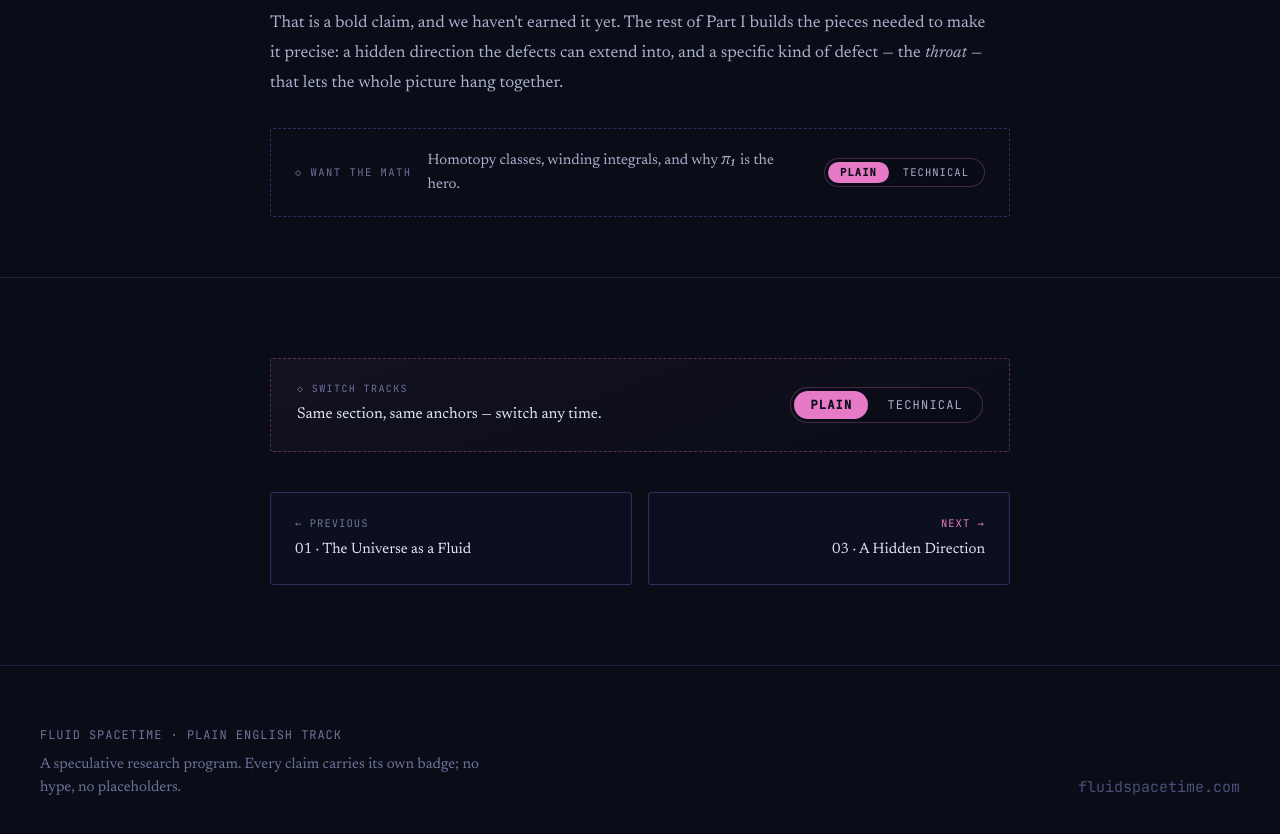
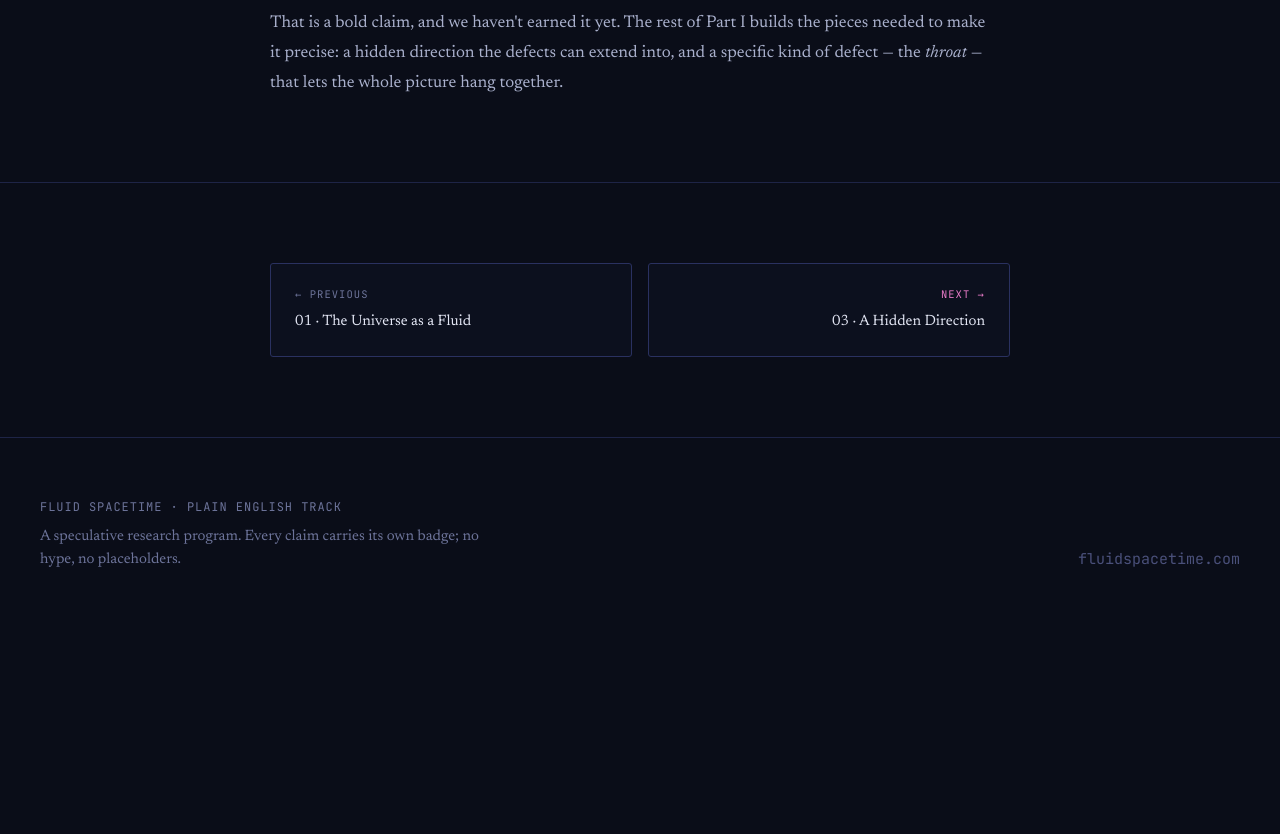
Before and after one commit to trevnorris/fluidspacetime, a React (Vite) app: page /plain/defects in a window 1280 px wide. Shown: the part 3400-4234 px from the top of the page. After the commit the page ends 4051 px from the top, so only its background shows below. Built offline with nearby package versions, Linux system fonts and the light colour scheme.

Commit message:
fix navigation

```diff
--- a/src/components/TopicPage.jsx
+++ b/src/components/TopicPage.jsx
@@ -85,48 +85,9 @@
 
       {children}
 
-      {/* Cross-track bridge + prev/next */}
+      {/* Prev/next */}
       <section style={{ padding: '80px 0', borderTop: '1px solid var(--rule)' }}>
         <div className="fu-wrap-narrow" style={{ maxWidth: 820 }}>
-          {!meta && other && (
-            <div
-              style={{
-                padding: '22px 26px',
-                border: `1px dashed ${trackColor}55`,
-                borderRadius: 3,
-                background: `linear-gradient(160deg, ${trackColor}0c, rgba(10,13,24,0.3))`,
-                display: 'flex',
-                alignItems: 'center',
-                justifyContent: 'space-between',
-                gap: 20,
-                flexWrap: 'wrap',
-                marginBottom: 40,
-              }}
-            >
-              <div>
-                <div
-                  className="fu-mono"
-                  style={{
-                    fontSize: 10,
-                    letterSpacing: '0.14em',
-                    color: 'var(--ink-3)',
-                    textTransform: 'uppercase',
-                    marginBottom: 6,
-                  }}
-                >
-                  ◇ switch tracks
-                </div>
-                <div
-                  className="fu-body"
-                  style={{ fontSize: 15.5, color: 'var(--ink-1)' }}
-                >
-                  Same section, same anchors — switch any time.
-                </div>
-              </div>
-              <TrackToggle track={track} counterpartHref={other.href} size="md" />
-            </div>
-          )}
-
           {meta && (
             <div
               style={{
--- a/src/pages/plain/Defects.jsx
+++ b/src/pages/plain/Defects.jsx
@@ -1,6 +1,5 @@
 import React from 'react';
 import { TopicPage, TPTitle, TPLede, TPSection, TPBody, TPCallout } from '../../components/TopicPage.jsx';
-import { TrackToggle } from '../../components/TrackToggle.jsx';
 
 // Part 1 · Topic 02 — Defects, When Perfection Breaks — PLAIN ENGLISH
 
@@ -129,20 +128,6 @@
           defects can extend into, and a specific kind of defect — the
           <em> throat</em> — that lets the whole picture hang together.
         </TPBody>
-
-        <div style={{
-          marginTop: 30, padding: "20px 24px",
-          border: "1px dashed var(--rule-2)", borderRadius: 3,
-          display: "flex", gap: 16, alignItems: "center", flexWrap: "wrap",
-        }}>
-          <span className="fu-mono" style={{ fontSize: 10.5, letterSpacing: "0.14em", color: "var(--ink-3)", textTransform: "uppercase" }}>
-            ◇ want the math
-          </span>
-          <span className="fu-small" style={{ color: "var(--ink-2)", flex: 1, minWidth: 220 }}>
-            Homotopy classes, winding integrals, and why <em>π₁</em> is the hero.
-          </span>
-          <TrackToggle track="plain" size="sm" />
-        </div>
       </TPSection>
     </TopicPage>
   );
--- a/src/pages/plain/Part1.jsx
+++ b/src/pages/plain/Part1.jsx
@@ -7,7 +7,6 @@
   TPBody,
   TPCallout,
 } from '../../components/TopicPage.jsx';
-import { TrackToggle } from '../../components/TrackToggle.jsx';
 import { FluidDiagram } from '../../components/FluidDiagram.jsx';
 
 // Part 1 · The Universe as a Fluid — PLAIN ENGLISH track
@@ -205,39 +204,6 @@
           The first is easier to hold in your head; the second is what gets
           checked.
         </TPBody>
-
-        <div
-          style={{
-            marginTop: 30,
-            padding: '20px 24px',
-            border: '1px dashed var(--rule-2)',
-            borderRadius: 3,
-            display: 'flex',
-            gap: 16,
-            alignItems: 'center',
-            flexWrap: 'wrap',
-          }}
-        >
-          <span
-            className="fu-mono"
-            style={{
-              fontSize: 10.5,
-              letterSpacing: '0.14em',
-              color: 'var(--ink-3)',
-              textTransform: 'uppercase',
-            }}
-          >
-            ◇ for the curious
-          </span>
-          <span
-            className="fu-small"
-            style={{ color: 'var(--ink-2)', flex: 1, minWidth: 220 }}
-          >
-            Want the actual equation of state, and why the exponent must be{' '}
-            <em>n&nbsp;=&nbsp;5</em>?
-          </span>
-          <TrackToggle size="sm" />
-        </div>
       </TPSection>
 
       <TPSection
```
